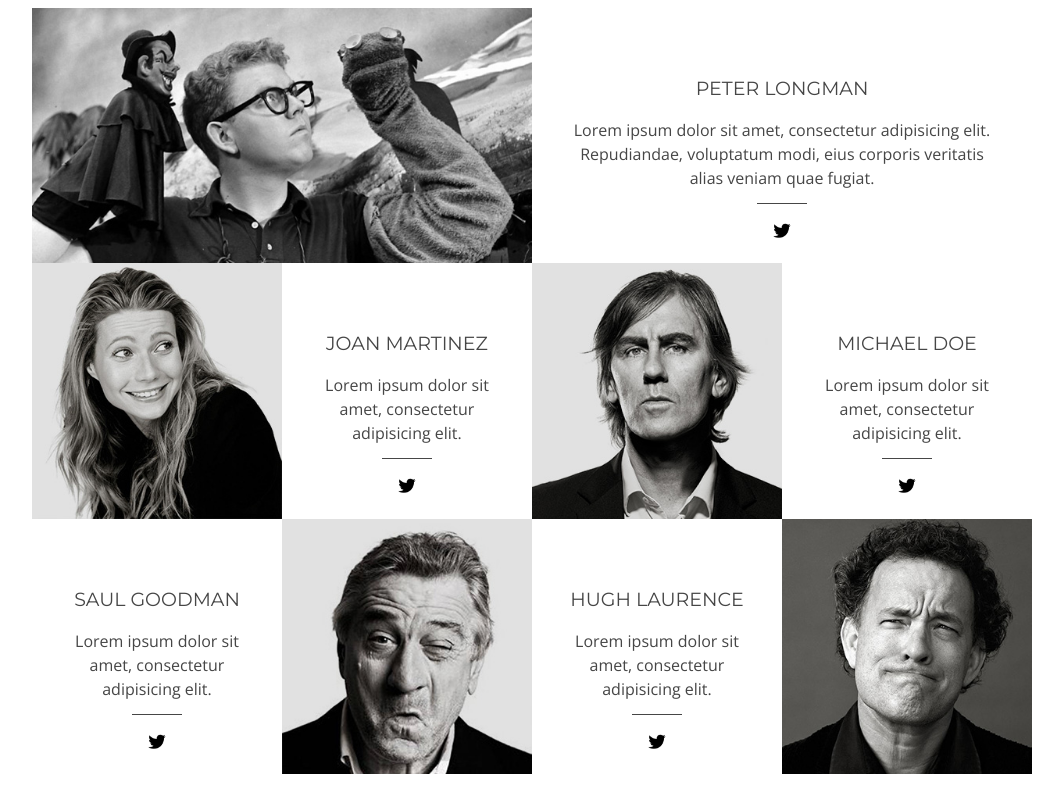
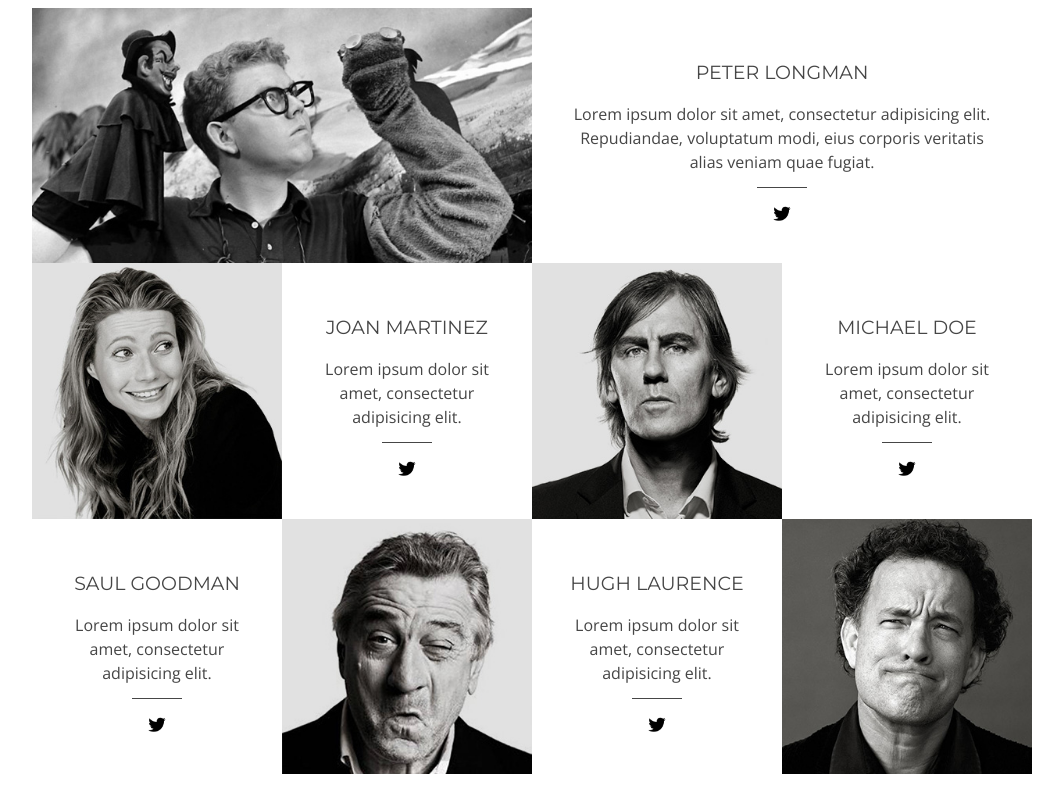
Before and after one commit to sseom/Example, a plain HTML site: page 0704_speaker-float-exe/index.html in a window 1280 px wide. Shown: the whole page, without its empty margins (108-1171 px from the left). Drawn offline with nearby package versions, Linux system fonts and the light colour scheme.

Commit message:
오타수정

```diff
--- a/0704_speaker-float-exe/index.html
+++ b/0704_speaker-float-exe/index.html
@@ -7,7 +7,7 @@
     <!-- font -->
     <link href="https://fonts.googleapis.com/css?family=Montserrat|Open+Sans" rel="stylesheet">
     <style>
-	    bod화 * {
+	    body * {
 					margin: 0;
 					padding: 0;
 			}
```
Also changed, not shown: 0704_speaker-float-exe/speaker-float-exe.html (+1 -1 lines).
